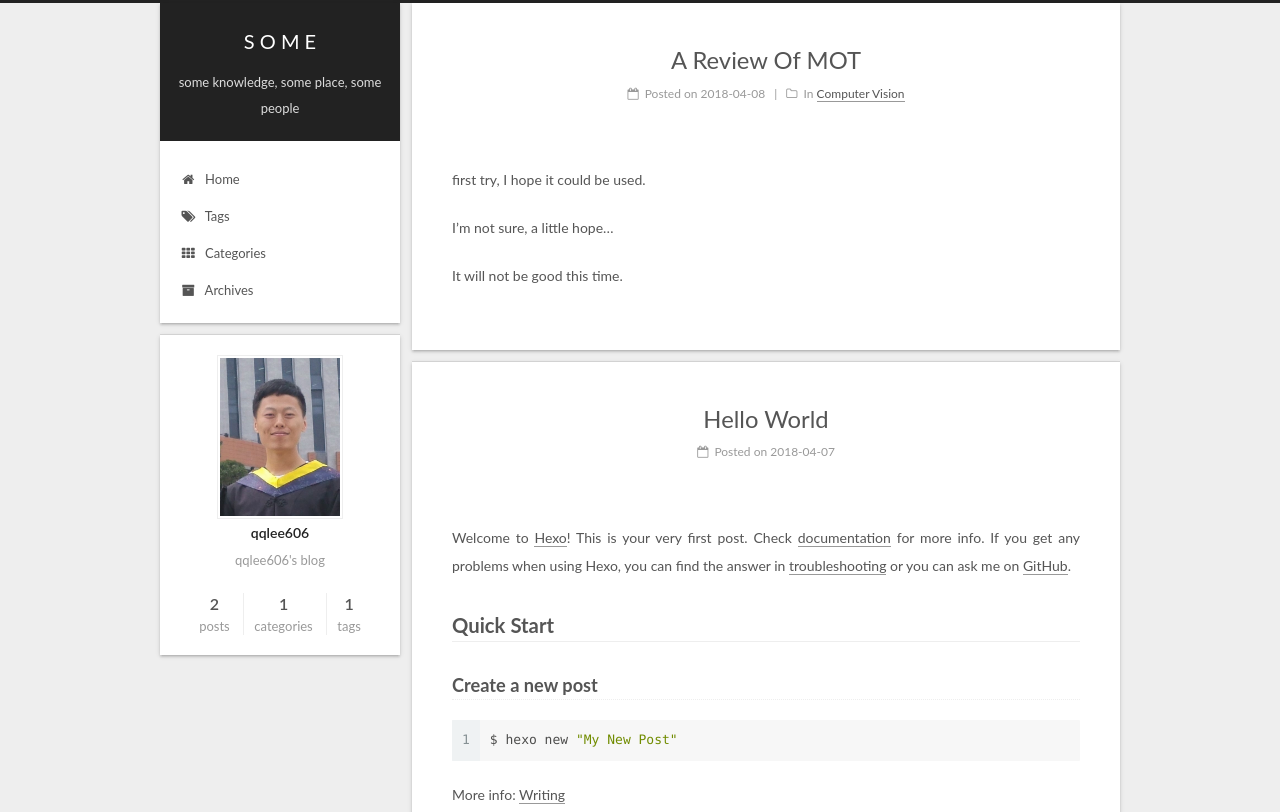
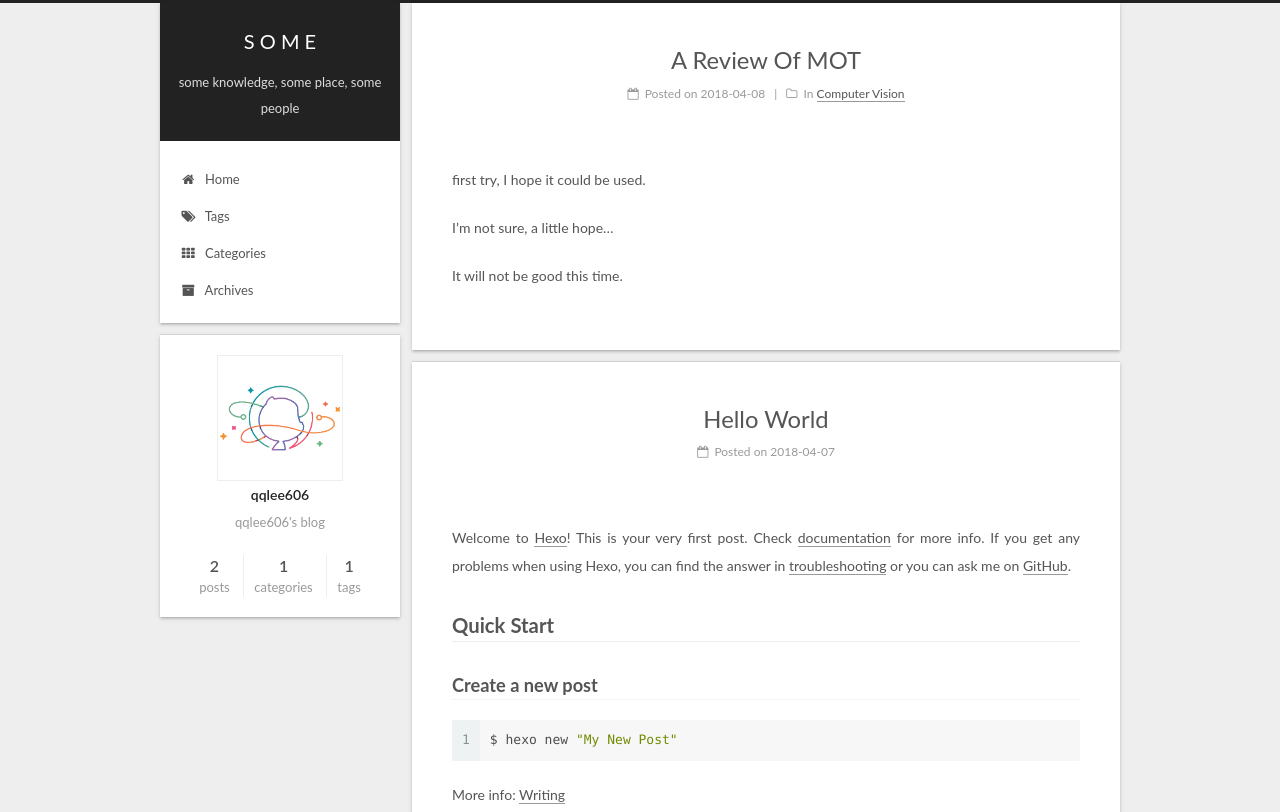
Before and after one commit to qqlee606/qqlee606.github.io, a plain HTML site: page index.html in a window 1280 px wide. Shown: the top 812 px of the page. Drawn offline with Linux system fonts and the light colour scheme.

Commit message:
Site updated: 2018-04-09 15:17:50

```diff
--- a/index.html
+++ b/index.html
@@ -257,7 +257,7 @@
     <span hidden itemprop="author" itemscope itemtype="http://schema.org/Person">
       <meta itemprop="name" content="qqlee606">
       <meta itemprop="description" content="">
-      <meta itemprop="image" content="/images/qqlee606.png">
+      <meta itemprop="image" content="/images/qq4.png">
     </span>
 
     <span hidden itemprop="publisher" itemscope itemtype="http://schema.org/Organization">
@@ -401,7 +401,7 @@
     <span hidden itemprop="author" itemscope itemtype="http://schema.org/Person">
       <meta itemprop="name" content="qqlee606">
       <meta itemprop="description" content="">
-      <meta itemprop="image" content="/images/qqlee606.png">
+      <meta itemprop="image" content="/images/qq4.png">
     </span>
 
     <span hidden itemprop="publisher" itemscope itemtype="http://schema.org/Organization">
@@ -547,7 +547,7 @@
           <div class="site-author motion-element" itemprop="author" itemscope itemtype="http://schema.org/Person">
 
               <img class="site-author-image" itemprop="image"
-                src="/images/qqlee606.png"
+                src="/images/qq4.png"
                 alt="qqlee606" />
 
               <p class="site-author-name" itemprop="name">qqlee606</p>
```
Also changed, not shown: 2018/04/07/hello-world/uncategorized/index.html (+2 -2 lines), 2018/04/08/AAA/Computer-Vision/index.html (+2 -2 lines), archives/2018/04/index.html (+1 -1 lines), archives/2018/index.html (+1 -1 lines), archives/index.html (+1 -1 lines), categories/Computer-Vision/index.html (+1 -1 lines), categories/index.html (+1 -1 lines), tags/MOT/index.html (+1 -1 lines), tags/index.html (+1 -1 lines), images/qq2.png (added), images/qq3.png (added), images/qq4.png (added).
